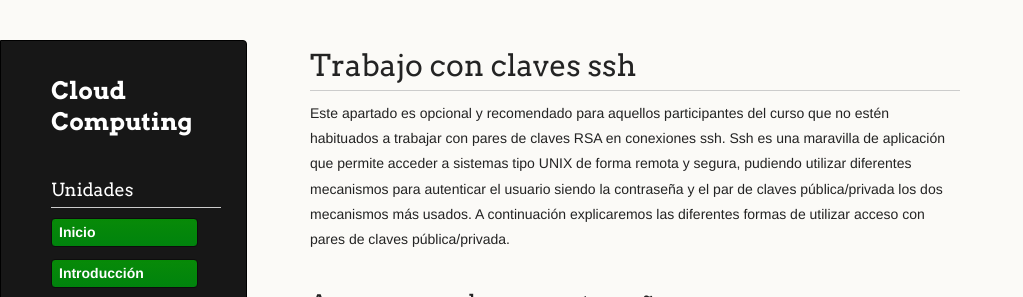
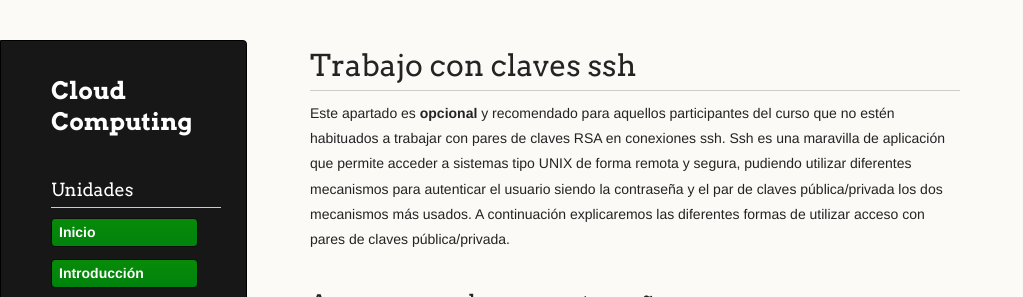
Before and after one commit to iesgn/cloud2, a Jekyll site: the page built from curso/u2/claves_ssh.md, in a window 1280 px wide and 900 px high. Shown: the top 297 px of the window, without its empty margins (0-1023 px from the left). Built offline with Jekyll 4.4.1, drawn with Linux system fonts in a browser that asks for light colours.

```diff
--- a/curso/u2/claves_ssh.md
+++ b/curso/u2/claves_ssh.md
@@ -5,7 +5,7 @@ menu:
   - Unidades
 ---
 
-Este apartado es opcional y recomendado para aquellos participantes del curso
+Este apartado es **opcional** y recomendado para aquellos participantes del curso
 que no estén habituados a trabajar con pares de claves RSA en conexiones ssh.
 Ssh es una maravilla de aplicación que permite acceder a sistemas tipo UNIX de
 forma remota y segura, pudiendo utilizar diferentes mecanismos para autenticar
```
